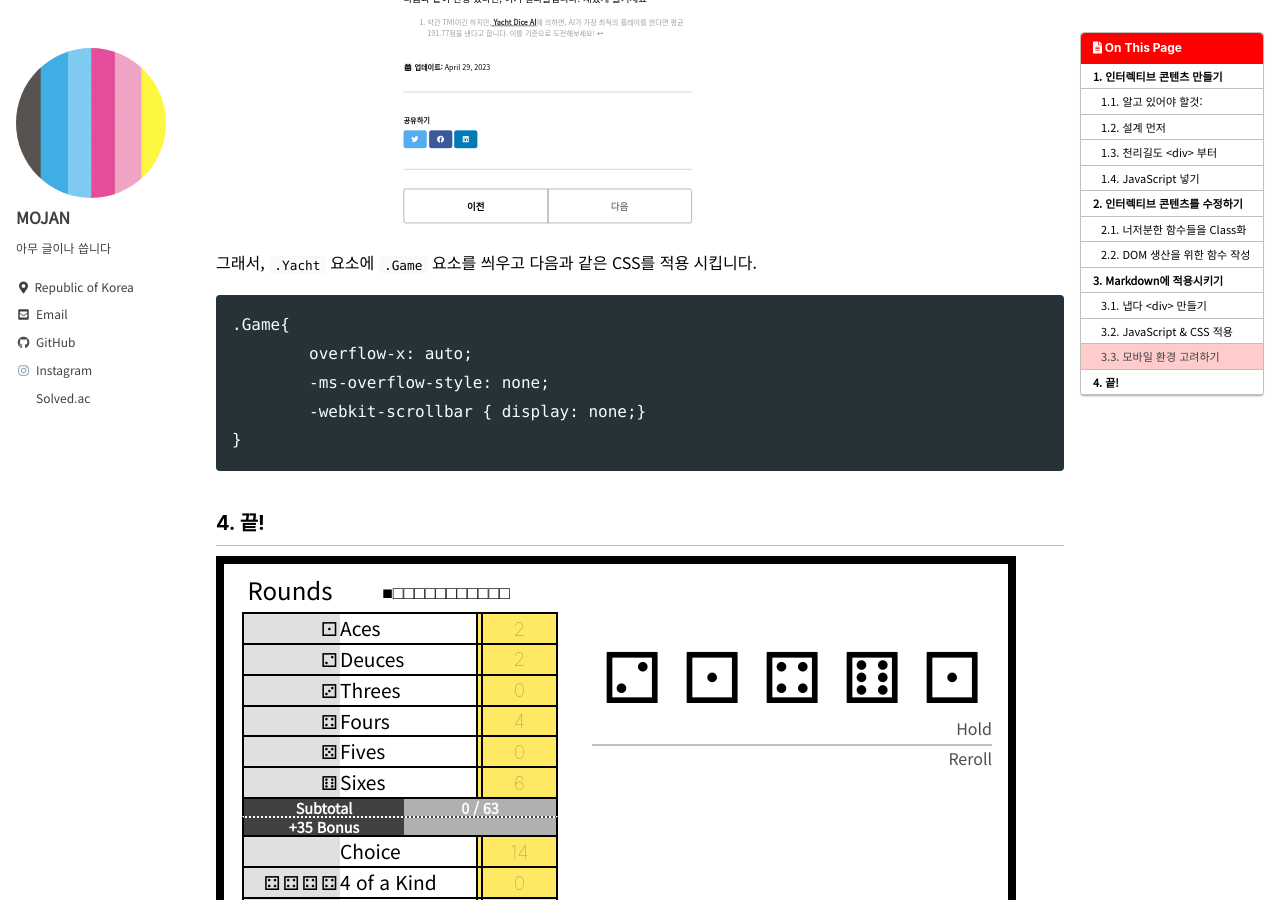
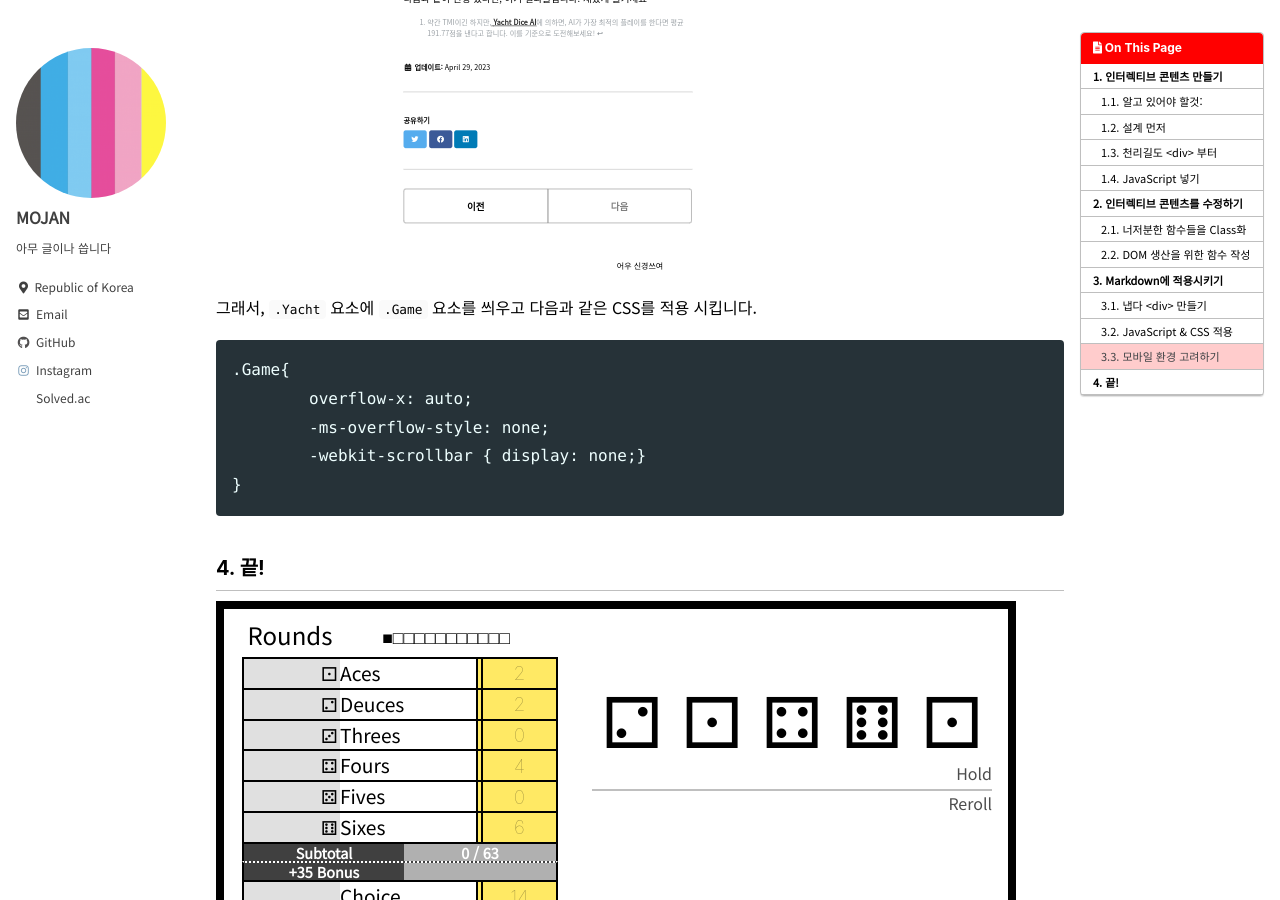
Before and after one commit to MOJAN3543/MOJAN3543.github.io, a Jekyll site: the page built from _posts/MarkdownInteraction/2023-04-29-MarkdownInteraction.md, in a window 1280 px wide and 900 px high, scrolled down 5793 px. Built offline with Jekyll 4.4.1, drawn with Linux system fonts in a browser that asks for light colours; cached includes are drawn as plain includes.

Commit message:
Update 2023-04-29-MarkdownInteraction.md

````diff
--- a/_posts/MarkdownInteraction/2023-04-29-MarkdownInteraction.md
+++ b/_posts/MarkdownInteraction/2023-04-29-MarkdownInteraction.md
@@ -742,6 +742,8 @@ HTMLconstruct(){
 
 ![Mobile](https://github.com/MOJAN3543/MOJAN3543.github.io/blob/main/_posts/MarkdownInteraction/moblie.png?raw=true "Mobile")
 {:.text-center}
+<span style="font-size:50%">어우 신경쓰여</span>
+{:.text-center}
 
 그래서, `.Yacht` 요소에 `.Game` 요소를 씌우고 다음과 같은 CSS를 적용 시킵니다.
 ```
````
